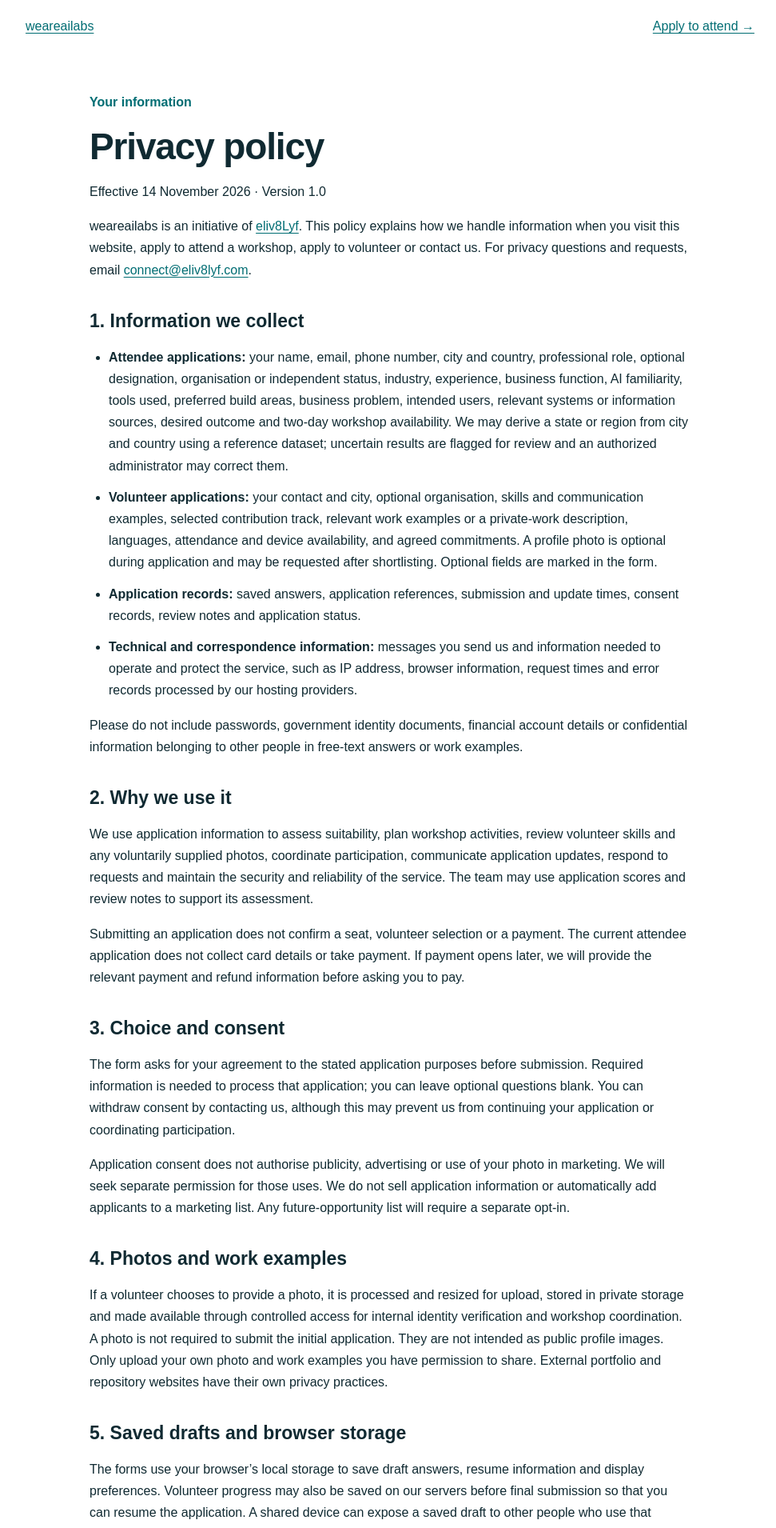
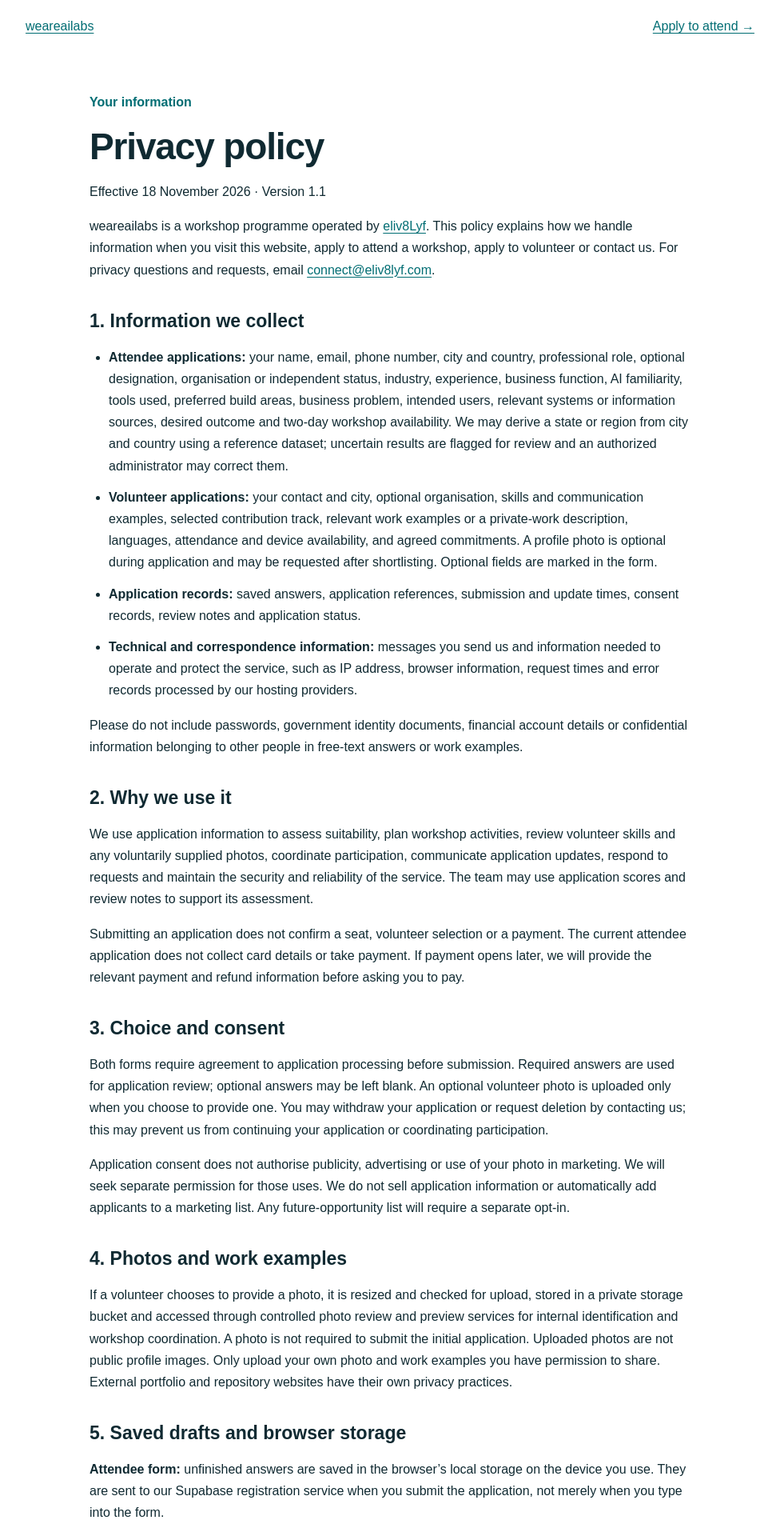
Before and after one commit to gthawani-del/Ai-lans, a Next.js app: page /privacy in a window 1280 px wide. Shown: the top 1910 px of the page at 80% size, without its empty margins (152-1123 px from the left). Built offline with nearby package versions, Linux system fonts and the light colour scheme.

Commit message:
Align privacy notice with real draft storage, photo handling and manual retention

```diff
--- a/app/privacy/page.js
+++ b/app/privacy/page.js
@@ -12,8 +12,8 @@ export default function PrivacyPage() {
     <main className={styles.content} id="main-content">
       <p className={styles.eyebrow}>Your information</p>
       <h1>Privacy policy</h1>
-      <p>Effective 14 November 2026 · Version 1.0</p>
-      <p>weareailabs is an initiative of <a href="https://eliv8lyf.com">eliv8Lyf</a>. This policy explains how we handle information when you visit this website, apply to attend a workshop, apply to volunteer or contact us. For privacy questions and requests, email <a href="mailto:connect@eliv8lyf.com">connect@eliv8lyf.com</a>.</p>
+      <p>Effective 18 November 2026 · Version 1.1</p>
+      <p>weareailabs is a workshop programme operated by <a href="https://eliv8lyf.com">eliv8Lyf</a>. This policy explains how we handle information when you visit this website, apply to attend a workshop, apply to volunteer or contact us. For privacy questions and requests, email <a href="mailto:connect@eliv8lyf.com">connect@eliv8lyf.com</a>.</p>
       <section><h2>1. Information we collect</h2>
         <ul><li><strong>Attendee applications:</strong> your name, email, phone number, city and country, professional role, optional designation, organisation or independent status, industry, experience, business function, AI familiarity, tools used, preferred build areas, business problem, intended users, relevant systems or information sources, desired outcome and two-day workshop availability. We may derive a state or region from city and country using a reference dataset; uncertain results are flagged for review and an authorized administrator may correct them.</li>
         <li><strong>Volunteer applications:</strong> your contact and city, optional organisation, skills and communication examples, selected contribution track, relevant work examples or a private-work description, languages, attendance and device availability, and agreed commitments. A profile photo is optional during application and may be requested after shortlisting. Optional fields are marked in the form.</li>
@@ -22,9 +22,9 @@ export default function PrivacyPage() {
         <p>Please do not include passwords, government identity documents, financial account details or confidential information belonging to other people in free-text answers or work examples.</p>
       </section>
       <section><h2>2. Why we use it</h2><p>We use application information to assess suitability, plan workshop activities, review volunteer skills and any voluntarily supplied photos, coordinate participation, communicate application updates, respond to requests and maintain the security and reliability of the service. The team may use application scores and review notes to support its assessment.</p><p>Submitting an application does not confirm a seat, volunteer selection or a payment. The current attendee application does not collect card details or take payment. If payment opens later, we will provide the relevant payment and refund information before asking you to pay.</p></section>
-      <section><h2>3. Choice and consent</h2><p>The form asks for your agreement to the stated application purposes before submission. Required information is needed to process that application; you can leave optional questions blank. You can withdraw consent by contacting us, although this may prevent us from continuing your application or coordinating participation.</p><p>Application consent does not authorise publicity, advertising or use of your photo in marketing. We will seek separate permission for those uses. We do not sell application information or automatically add applicants to a marketing list. Any future-opportunity list will require a separate opt-in.</p></section>
-      <section><h2>4. Photos and work examples</h2><p>If a volunteer chooses to provide a photo, it is processed and resized for upload, stored in private storage and made available through controlled access for internal identity verification and workshop coordination. A photo is not required to submit the initial application. They are not intended as public profile images. Only upload your own photo and work examples you have permission to share. External portfolio and repository websites have their own privacy practices.</p></section>
-      <section><h2>5. Saved drafts and browser storage</h2><p>The forms use your browser’s local storage to save draft answers, resume information and display preferences. Volunteer progress may also be saved on our servers before final submission so that you can resume the application. A shared device can expose a saved draft to other people who use that browser.</p><p>Use “Clear saved draft” in the form to remove its draft from that browser. This does not delete applications or photos already stored on our servers; email us to request that deletion. Browser copies remain until cleared by you, the browser or the application. We do not promise remote deletion of copies on devices we cannot access.</p></section>
+      <section><h2>3. Choice and consent</h2><p>Both forms require agreement to application processing before submission. Required answers are used for application review; optional answers may be left blank. An optional volunteer photo is uploaded only when you choose to provide one. You may withdraw your application or request deletion by contacting us; this may prevent us from continuing your application or coordinating participation.</p><p>Application consent does not authorise publicity, advertising or use of your photo in marketing. We will seek separate permission for those uses. We do not sell application information or automatically add applicants to a marketing list. Any future-opportunity list will require a separate opt-in.</p></section>
+      <section><h2>4. Photos and work examples</h2><p>If a volunteer chooses to provide a photo, it is resized and checked for upload, stored in a private storage bucket and accessed through controlled photo review and preview services for internal identification and workshop coordination. A photo is not required to submit the initial application. Uploaded photos are not public profile images. Only upload your own photo and work examples you have permission to share. External portfolio and repository websites have their own privacy practices.</p></section>
+      <section><h2>5. Saved drafts and browser storage</h2><p><strong>Attendee form:</strong> unfinished answers are saved in the browser’s local storage on the device you use. They are sent to our Supabase registration service when you submit the application, not merely when you type into the form.</p><p><strong>Volunteer form:</strong> unfinished answers are also saved in the browser. Before a volunteer application record is created, draft answers remain on that device. A server-side draft may be created if you choose to upload a photo before submission, or when the application is submitted. Once a server draft exists, subsequent edits may be saved in Supabase before final submission. The browser may store a resume identifier and token used to access that draft.</p><p>Display preferences and back-office session information may also use browser storage. A shared device can expose saved answers to someone else using the same browser. The “Clear saved draft” control removes the relevant browser draft but does not delete an application or photograph already sent to our servers. Contact us for server-side deletion. We cannot erase browser copies on devices outside our control.</p></section>
       <section><h2>6. Who receives information</h2><p>Access is limited to the workshop team and service providers involved in operating the website and handling applications. Our current technical providers include Vercel for hosting and Supabase for database, authentication and file storage. Providers may process information outside your country according to their service arrangements; we do not promise India-only storage.</p><p>We may disclose information when required by applicable law, to respond to a valid legal request or to protect the service and the rights of applicants. We do not make application records available to sponsors for their independent marketing.</p></section>
       <section><h2>7. Retention and deletion</h2><p>Our operational retention schedule is:</p>
         <dl className={styles.retention}>
@@ -34,12 +34,13 @@ export default function PrivacyPage() {
           <div><dt>Separately opted-in future opportunities</dt><dd>12 months from opt-in, then renewed permission is required.</dd></div>
           <div><dt>Profile photos</dt><dd>Remove when the identification and review purpose is complete, unless needed for a continuing application or a specific legal requirement.</dd></div>
         </dl>
-        <p>These periods guide the team’s retention reviews; deletion is not currently an automatic timer. Browser drafts are handled as described above. If an event is postponed or cancelled, we will review whether retaining an application still serves its purpose rather than retain it indefinitely.</p>
+        <p>These are retention-review targets administered by the workshop team, not an automated deletion guarantee. Our application database does not currently have an active scheduled purge for these categories. We review records and storage objects manually, including any overdue drafts or unattached photos, before authorized deletion. Browser drafts are handled as described above. If an event is postponed or cancelled, we review whether retaining an application still serves its purpose rather than retain it indefinitely.</p>
         <p>We may retain limited records longer where necessary for applicable legal, accounting, security or dispute-resolution requirements, with access restricted to those purposes. Removal from active systems may not immediately remove protected backup copies; those remain subject to the provider’s backup lifecycle and must not be reused for ordinary application processing. You can contact us for the status of a deletion request.</p>
       </section>
       <section><h2>8. Your requests and concerns</h2><p>Contact <a href="mailto:connect@eliv8lyf.com">connect@eliv8lyf.com</a> to request access to your application information, correction, withdrawal, deletion or to raise a privacy concern. Include the email address used for your application and, if available, its reference. Do not send identity documents unless we explain why they are needed. We may ask for proportionate verification to protect your information.</p><p>We will explain if a request cannot be fulfilled in full, including where a legal retention requirement applies. Clearing your browser draft does not withdraw your submitted application.</p></section>
-      <section><h2>9. Security</h2><p>We use access controls, private photo storage and encrypted connections to reduce risks. No website or storage system can guarantee absolute security. If you believe your application or resume information has been exposed, contact us promptly and avoid sharing application access links or tokens.</p></section>
-      <section><h2>10. Updates</h2><p>We will update this page when our practices change and show the effective date. Where a new purpose requires additional permission, updating this policy alone will not substitute for asking you.</p></section>
+      <section><h2>9. Website analytics, cookies and storage</h2><p>We have not identified a dedicated advertising pixel or marketing analytics integration in the current website application code. The site uses necessary browser storage for application drafts, display preferences and administrator sessions; hosting and service providers may also process necessary technical identifiers and request logs. We do not currently use application details to build an advertising audience. If analytics or marketing technologies are introduced, this notice and any applicable choice mechanisms will be reviewed first.</p></section>
+      <section><h2>10. Security</h2><p>We use access controls, private photo storage and encrypted connections to reduce risks. No website or storage system can guarantee absolute security. If you believe your application or resume information has been exposed, contact us promptly and avoid sharing application access links or tokens.</p></section>
+      <section><h2>11. Updates</h2><p>We will update this page when our practices change and show the effective date. Where a new purpose requires additional permission, updating this policy alone will not substitute for asking you.</p></section>
       <a className={styles.back} href="/register">Go to attendee application →</a>
     </main>
     <footer className={styles.footer}><a href="/">Home</a><a href="mailto:connect@eliv8lyf.com">Contact eliv8Lyf</a></footer>
```
